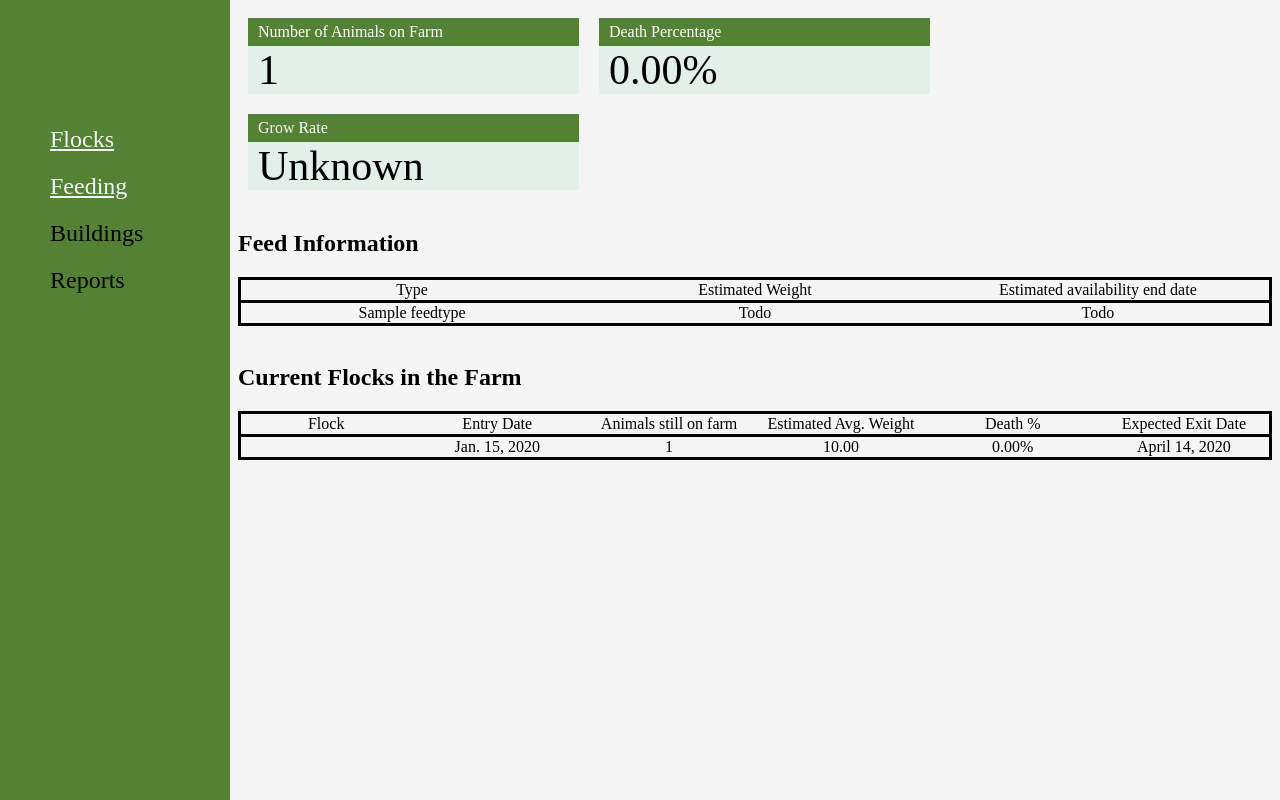
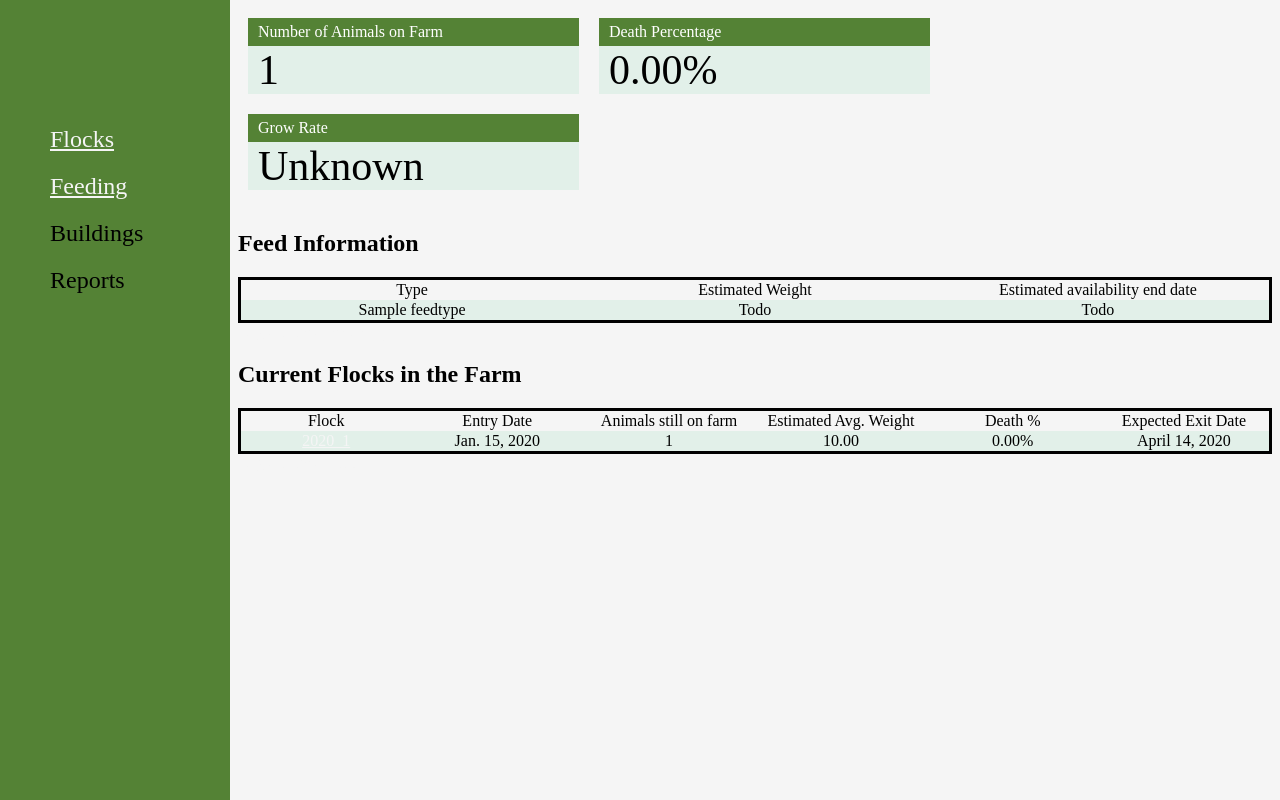
Before and after one commit to forcaeluz/ventania-suinos, a Django app: page / in a window 1280 px wide. Run offline with Django 3.2, Linux system fonts and the light colour scheme; tables that the repository leaves empty hold one stand-in row (values such as "Sample post").

Commit message:
Improving main-page.

```diff
--- a/static/suinos.css
+++ b/static/suinos.css
@@ -3,14 +3,20 @@
   width: 100%;
   border-collapse: collapse;
   border: 3px solid black;
+  padding: 15px;
 }
+
+.feeding-table
+{
+    padding: 15px;
+}
+
 .table-header {
 
 }
 
 .table-row {
-    border-style:solid;
-    border-color: black;
+    background: #E2F0E9;
 }
 
 td {
@@ -21,5 +27,5 @@
   table-layout: fixed;
   width: 100%;
   border-collapse: collapse;
-  border: 3px solid black;
+  /*border: 3px solid black;*/
 }
```
